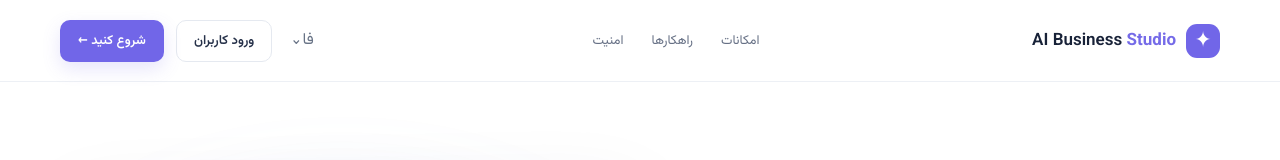
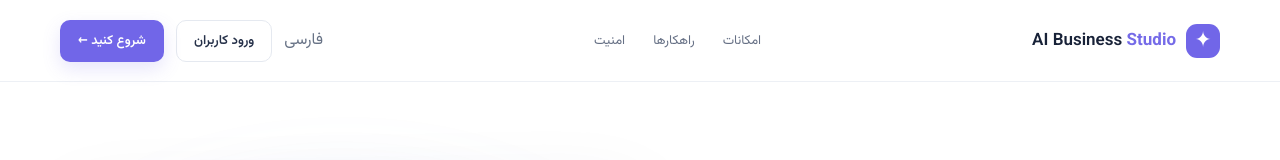
Before and after one commit to hidooch980/ai-business-studio, a React (Vite) app in the folder frontend/: page / in a window 1280 px wide. Shown: the top 160 px of the page. Built offline with nearby package versions, Linux system fonts and the light colour scheme.

Commit message:
ui: show current Persian locale without inert language control

```diff
--- a/frontend/src/App.tsx
+++ b/frontend/src/App.tsx
@@ -7,7 +7,7 @@ function Brand() {
 }
 
 function Header({ onLogin }: { onLogin: () => void }) {
-  return <header className="site-header"><Brand /><nav className="top-links"><a href="#features">امکانات</a><a href="#solutions">راهکارها</a><a href="#security">امنیت</a></nav><div className="header-actions"><button className="language">فا⌄</button><button className="button button-ghost" onClick={onLogin}>ورود کاربران</button><button className="button button-primary" onClick={onLogin}>شروع کنید <span>←</span></button></div></header>;
+  return <header className="site-header"><Brand /><nav className="top-links"><a href="#features">امکانات</a><a href="#solutions">راهکارها</a><a href="#security">امنیت</a></nav><div className="header-actions"><span className="language" aria-label="زبان فعلی: فارسی">فارسی</span><button className="button button-ghost" onClick={onLogin}>ورود کاربران</button><button className="button button-primary" onClick={onLogin}>شروع کنید <span>←</span></button></div></header>;
 }
 
 function Home({ onLogin, onPreview }: { onLogin: () => void; onPreview: () => void }) {
```
